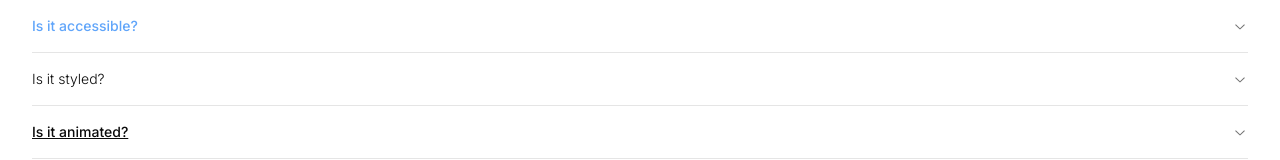
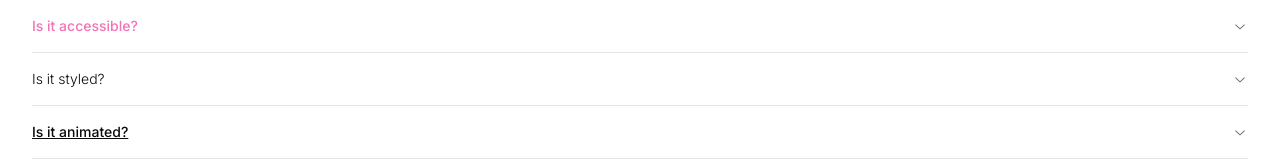
Before and after one commit to genrev-zapa-fgi/merge-conflict-demo, a Next.js app: page / in a window 1280 px wide. Shown: the top 160 px of the page. Built offline with nearby package versions, Linux system fonts and the light colour scheme.

Commit message:
change text color to pink

```diff
--- a/components/molecules/accordion-demo.tsx
+++ b/components/molecules/accordion-demo.tsx
@@ -9,7 +9,7 @@ export function AccordionDemo() {
     return (
         <Accordion type="single" collapsible className="w-full">
             <AccordionItem value="item-1">
-                <AccordionTrigger className={"text-blue-400"}>Is it accessible?</AccordionTrigger>
+                <AccordionTrigger className={"text-pink-400"}>Is it accessible?</AccordionTrigger>
                 <AccordionContent>
                     Yes. It adheres to the WAI-ARIA design pattern.
                 </AccordionContent>
```
